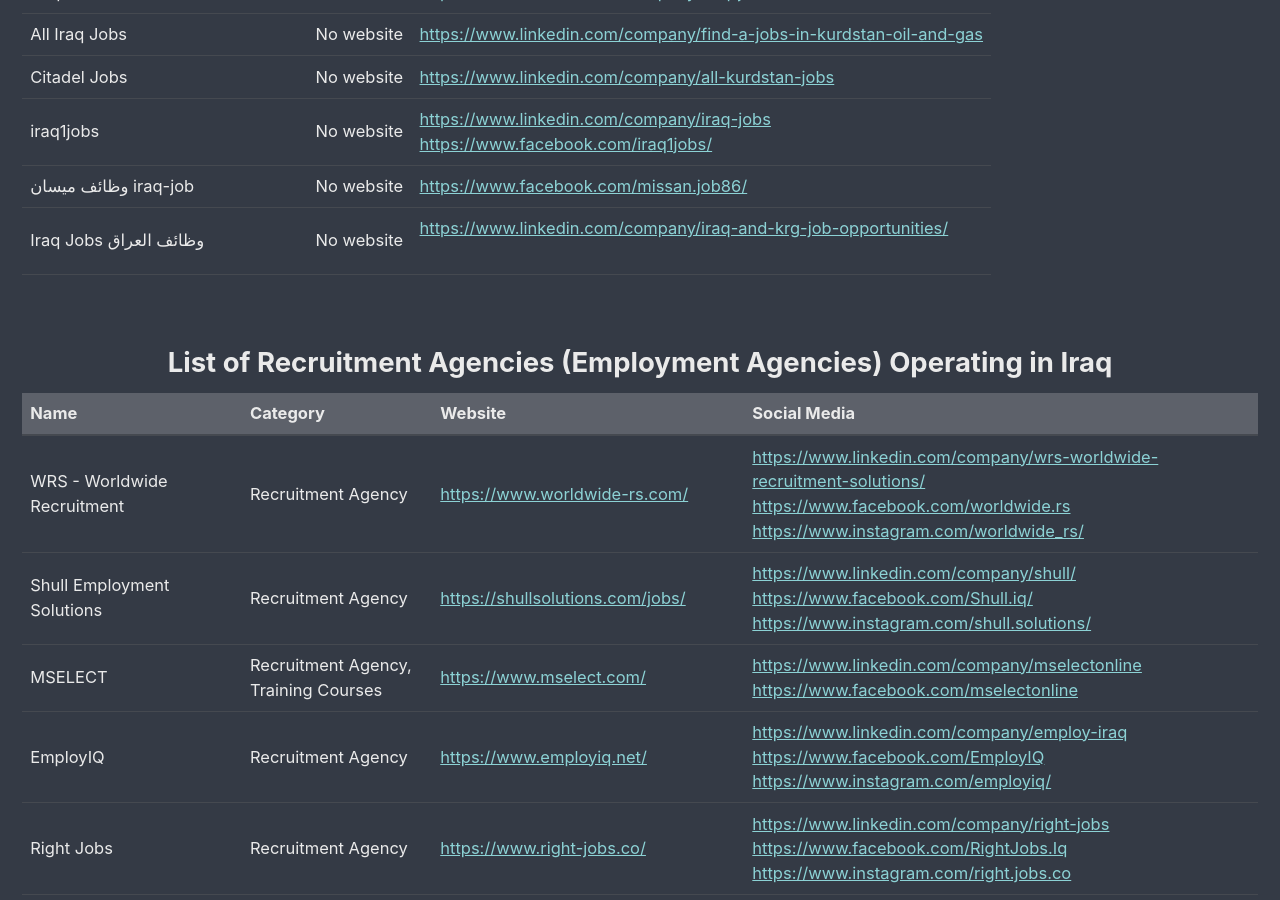
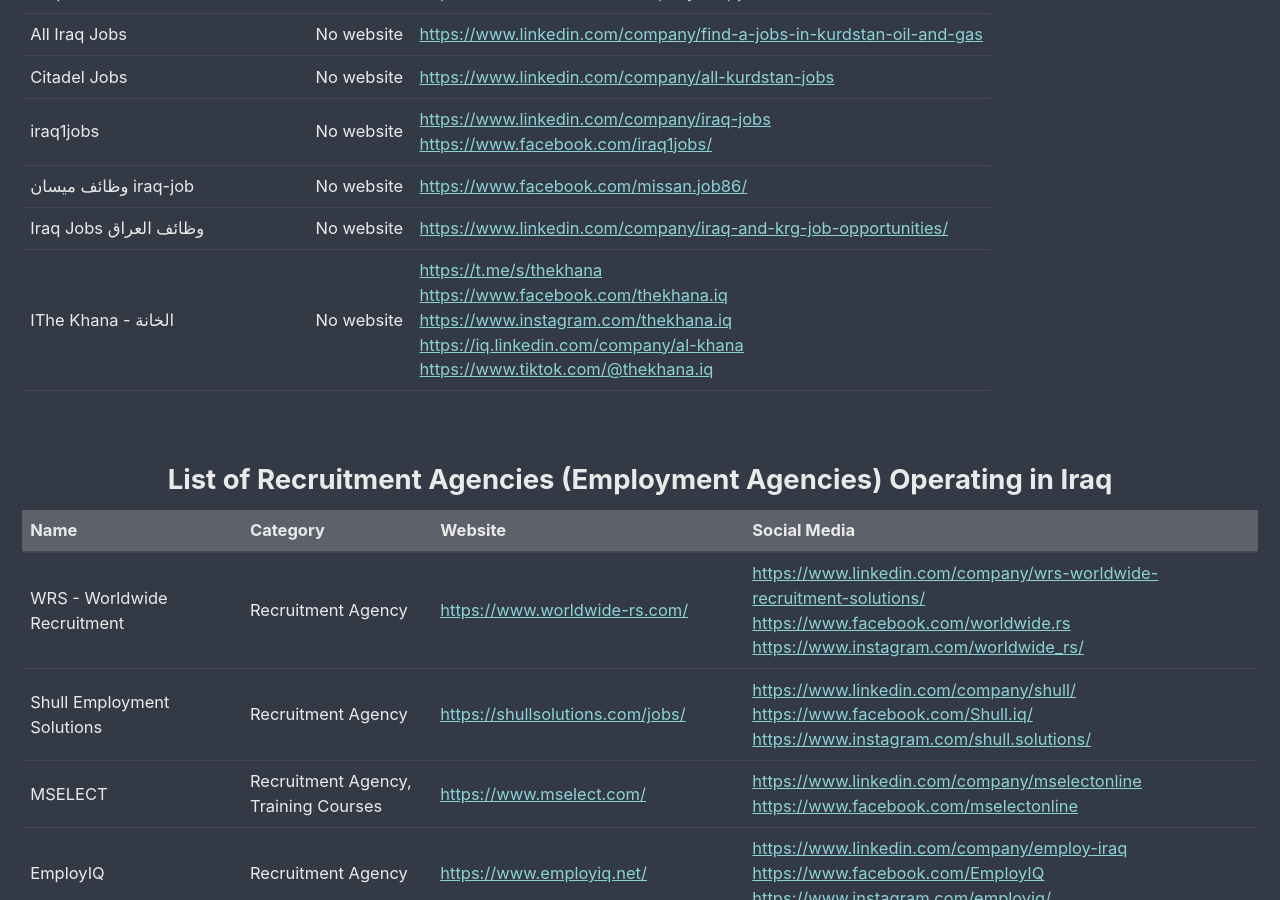
Before and after one commit to JobsInIraq/jobsiniraq.github.io, a Jekyll site: the page built from index.html, in a window 1280 px wide and 900 px high, scrolled down 2554 px. Built offline with Jekyll 4.4.1, drawn with Linux system fonts in a browser that asks for light colours; cached includes are drawn as plain includes; the list of posts is cut into pages by our own code.

Commit message:
Update iqGroupEntity.json

```diff
--- a/_data/db/iqGroupEntity.json
+++ b/_data/db/iqGroupEntity.json
@@ -114,8 +114,19 @@
       "EntityLanguages": ["العربية", "English", "کوردی"],
       "EntityWebsite": "",
       "SocialMediaURL": [
-          "https://www.linkedin.com/company/iraq-and-krg-job-opportunities/",
-          ""
+        "https://www.linkedin.com/company/iraq-and-krg-job-opportunities/"
+      ]
+    },
+    {
+      "EntityName": "IThe Khana - الخانة",
+      "EntityLanguages": ["العربية"],
+      "EntityWebsite": "",
+      "SocialMediaURL": [
+        "https://t.me/s/thekhana",
+        "https://www.facebook.com/thekhana.iq",
+        "https://www.instagram.com/thekhana.iq",
+        "https://iq.linkedin.com/company/al-khana",
+        "https://www.tiktok.com/@thekhana.iq"
       ]
     }
   ]
```
Lines whose indentation alone changed are shown as unchanged.
